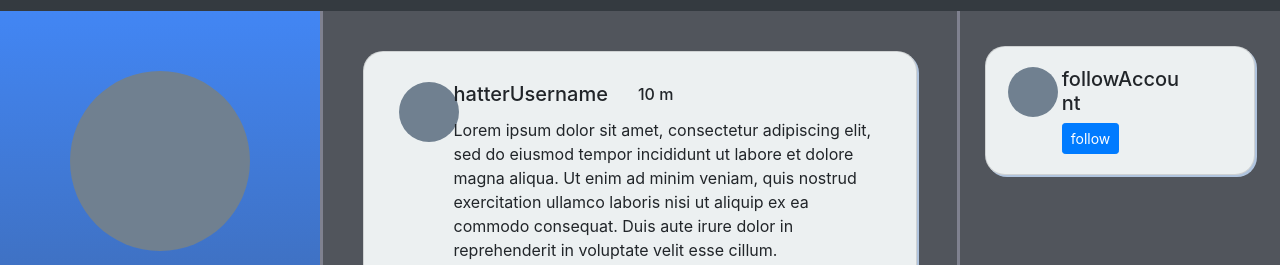
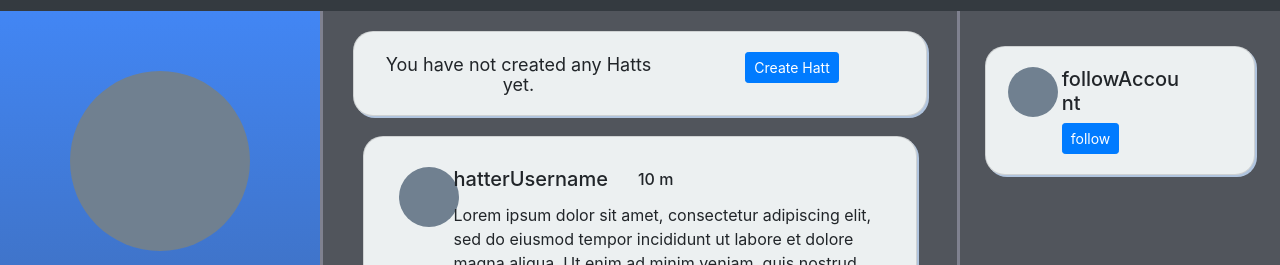
Before and after one commit to startanant/hatter, a website: page public/index.html in a window 1280 px wide. Both pictures are taken after typing "name@example.com", "Sample123" into the empty fields and a click on the button "Test". Shown: the part 55-320 px from the top of the page. Drawn offline with nearby package versions, Linux system fonts and the light colour scheme; a web font is replaced by a local one.

Commit message:
adds noHatts banner

```diff
--- a/public/css/style.css
+++ b/public/css/style.css
@@ -102,6 +102,7 @@ h1 {
 .section-feed {
     background-color: #51555C;
     padding: 20px 30px 10px 30px;
+    margin-bottom: 50px;
     border-right: 3px solid #7F818F;
     border-left: 3px solid #7F818F;
 
@@ -110,6 +111,21 @@ h1 {
 .section-follow {
     background-color: #51555C;
     padding-top: 30px;
+}
+
+.card.card-body.card-noHatts {
+    text-align: center;
+    min-height: 10px;
+    line-height: 20px;
+    font-size: 18px;
+}
+
+.row-noHatts {
+    line-height: 20px;
+}
+.noHatts-heading {
+    padding-top: 3px;
+    text-align: center;
 }
 
 .card {
@@ -121,7 +137,6 @@ h1 {
 
 @media screen and (max-width: 1100px) {
     .card {
-      background-color: lightgreen;
       padding: 10px 30px 10px 30px;
     }
     .metrics {
--- a/public/index.html
+++ b/public/index.html
@@ -130,6 +130,21 @@
             <!-- main cards -->
             <div class="section-feed col-lg-6 col-md-8">
                 <div id="feedSectionWrapper" class="wrapper">
+                    <!-- banner if user has no hatts -->
+                   <div id="noHatts" class="card card-body card-noHatts">
+                       <div class="row row-noHatts">
+                           <div class="noHatts-heading col-7">You have not created any Hatts yet.</div>
+                           <div class="noHatts-button col-5">
+                                <button type="button" id="createPostBtn" data-toggle="modal" data-target="#postModal" class="btn btn-sm btn-primary">Create Hatt</button>
+                           </div>
+
+                       </div>
+
+                   </div>
+
+
+
+
                     <!-- container for hatt -->
                     <div class="card card-post">
                         <div class="card-body">
```
